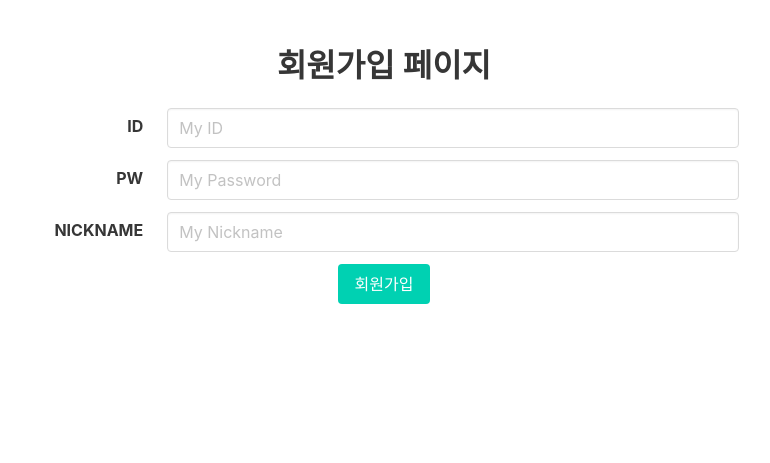
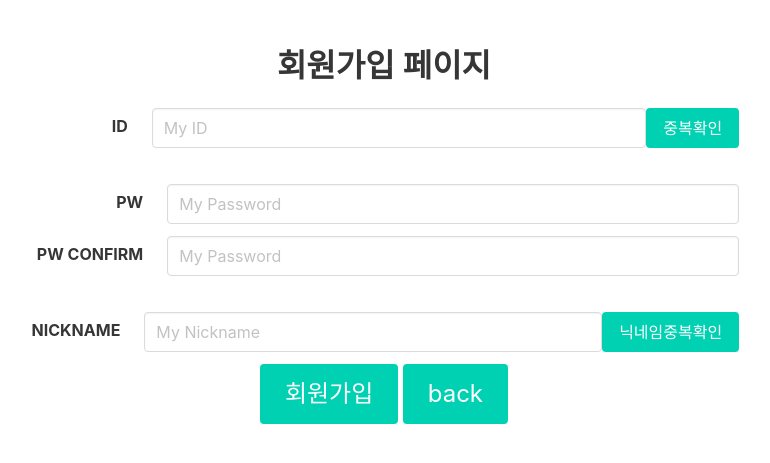
Before and after one commit to 99-gen11-w1-team2-fullStackMiniProject/main, a Flask app: template templates/signup.html in a window 1280 px wide. Shown: the top 463 px of the page, without its empty margins (256-1026 px from the left). Run offline with Flask 2, Linux system fonts and the light colour scheme; the template is opened without the code that fills it, so the values that code supplies are empty; some libraries are stand-ins or nearby versions.

Commit message:
로그인 회원가입 2차 완성 컴펌 받아야함

```diff
--- a/app.py
+++ b/app.py
@@ -1,11 +1,14 @@
 from flask import Flask, render_template, request, jsonify
 app = Flask(__name__)
+from pymongo import MongoClient
 
 import jwt #토큰생성용 패키지
 import datetime #시간관련 패키지
 import hashlib #해쉬함수용 패키지
 SECRET_KEY = 'SPARTA'
-
+client = MongoClient("mongodb+srv://test:sparta@cluster0.053coum.mongodb.net/?retryWrites=true&w=majority")
+db = client.cofee
+#디비내용
 @app.route('/')
 def home():
    return render_template('login.html')
@@ -20,8 +23,8 @@ def login():
 def register():
     return render_template('signup.html')
 
-
-@app.route('/api/register', methods=['POST'])
+#회원가입api
+@app.route('/api/signup', methods=['POST'])
 def api_register():
     id_receive = request.form['id_give']
     pw_receive = request.form['pw_give']
@@ -32,6 +35,12 @@ def api_register():
     db.user.insert_one({'id': id_receive, 'pw': pw_hash, 'nick': nickname_receive})
 
     return jsonify({'result': 'success'})
+#중복확인api
+@app.route('/api/confrepet', methods=['GET'])
+def api_confrepet():
+    nick_id_list = list(db.user.find({},{'_id':False,'pw':False}))
+
+    return jsonify({'nick_id_list': nick_id_list})
 
 #로그인 api
 @app.route('/api/login', methods=['POST'])
@@ -51,7 +60,7 @@ def api_login():
         # exp에는 만료시간을 넣어줍니다. 만료시간이 지나면, 시크릿키로 토큰을 풀 때 만료되었다고 에러가 납니다.
         payload = {
             'id': id_receive,
-            'exp': datetime.datetime.utcnow() + datetime.timedelta(seconds=5)
+            'exp': datetime.datetime.utcnow() + datetime.timedelta(minutes=10)
         }
         token = jwt.encode(payload, SECRET_KEY, algorithm='HS256')
 
--- a/templates/login.html
+++ b/templates/login.html
@@ -7,7 +7,6 @@
     <link rel="stylesheet" href="https://cdn.jsdelivr.net/npm/bulma@0.9.1/css/bulma.min.css">
     <script src="https://ajax.googleapis.com/ajax/libs/jquery/3.4.1/jquery.min.js"></script>
     <script src="https://cdnjs.cloudflare.com/ajax/libs/jquery-cookie/1.4.1/jquery.cookie.js"></script>
-
     <script>
         {% if msg %}
         alert("{{ msg }}")
--- a/templates/signup.html
+++ b/templates/signup.html
@@ -11,12 +11,43 @@
     <script src="https://cdnjs.cloudflare.com/ajax/libs/jquery-cookie/1.4.1/jquery.cookie.js"></script>
 
     <script>
-        // 간단한 회원가입 함수입니다.
         // 아이디, 비밀번호, 닉네임을 받아 DB에 저장합니다.
-        function register() {
+        //아이디 중복확인, 비밀번호 확인
+        function check_id(){
+            let id = $('#userid').val()
+            $.ajax({
+                type:"GET",
+                url:"/api/confrepet",
+                data:{},
+                success:function(response){
+                    let id_list = response['nick_id_list']
+                    if(id_list.length==0){
+                        $('#idcheck').val("check")
+                    }
+                    for (let i = 0; i < id_list.length; i++) {
+                        if (id != id_list[i]['id']) {
+                            $('#idcheck').val("check")
+                        } else {
+                            $('#idcheck').val("uncheck")
+                            alert("동일한 아이디가 있습니다")
+                            break;
+                        }
+                    }
+                    if($('#idcheck').val() == "check"){
+                        alert("사용가능합니다")
+                    }
+
+
+                }
+            })
+        }
+        function signup() {
+            let userpw = $('#userpw').val()
+            let re_userpw = $('#re_userpw').val()
+            if(userpw == re_userpw && $('#idcheck').val() == "check") {
                 $.ajax({
                     type: "POST",
-                url: "/api/register",
+                    url: "/api/signup",
                     data: {
                         id_give: $('#userid').val(),
                         pw_give: $('#userpw').val(),
@@ -31,14 +62,43 @@
                         }
                     }
                 })
+            }else{
+                alert("비밀번호가 다르거나 아이디중복확인이필요")
             }
-
+        }
+        function check_nick(){
+            let nick = $('#usernick').val()
+            $.ajax({
+                type:"GET",
+                url:"/api/confrepet",
+                data:{},
+                success:function(response){
+                    let nick_list = response['nick_id_list']
+                    if(nick_list.length==0){
+                        $('#nickcheck').val("check")
+                    }
+                    for (let i = 0; i < nick_list.length; i++) {
+                        if (nick != nick_list[i]['nick']) {
+                            $('#nickcheck').val("check")
+                        } else {
+                            $('#nickcheck').val("uncheck")
+                            alert("동일한 닉네임이 있습니다")
+                            break;
+                        }
+                    }
+                    if($('#nickcheck').val() == "check"){
+                        alert("사용가능합니다")
+                    }
+                }
+            })
+        }
     </script>
 </head>
 <body>
     <div class="section has-text-centered">
         <h1 class="title">회원가입 페이지</h1>
         <div class="container" style="width:60%">
+            <!--아이디-->
             <div class="field is-horizontal">
                 <div class="field-label is-normal">
                     <label class="label" for="userid">ID</label>
@@ -48,10 +108,15 @@
                         <div class="control">
                             <input type="text" class="input" id="userid" aria-describedby="emailHelp"
                                    placeholder="My ID">
+                            <input type="hidden" class="input" id="idcheck" value="uncheck">
                         </div>
                     </div>
                 </div>
+                <button class="button is-normal is-primary" onclick="check_id()">중복확인</button>
+
             </div>
+            </br>
+            <!--비민번호-->
             <div class="field is-horizontal">
                 <div class="field-label is-normal">
                     <label class="label" for="userpw">PW</label>
@@ -66,17 +131,35 @@
             </div>
             <div class="field is-horizontal">
                 <div class="field-label is-normal">
+                    <label class="label" for="userpw">PW CONFIRM</label>
+                </div>
+                <div class="field-body">
+                    <div class="field">
+                        <div class="control">
+                            <input type="password" class="input" id="re_userpw" placeholder="My Password">
+                        </div>
+                    </div>
+                </div>
+            </div>
+            </br>
+            <!--닉네임-->
+            <div class="field is-horizontal">
+                <div class="field-label is-normal">
                     <label class="label" for="usernick">NICKNAME</label>
                 </div>
                 <div class="field-body">
                     <div class="field">
                         <div class="control">
                             <input type="text" class="input" id="usernick" placeholder="My Nickname">
+                            <input type="hidden" class="input" id="nickcheck" value="uncheck">
                         </div>
                     </div>
                 </div>
+                <button class="button is-normal is-primary" onclick="check_nick()">닉네임중복확인</button>
             </div>
-        <button class="button is-primary" onclick="register()">회원가입</button>
+            <!--버튼-->
+            <button class="button is-large is-primary" onclick="signup()">회원가입</button>
+            <button class="button is-large is-primary" onclick="location.hreg='/login'">back</button>
         </div>
     </div>
 </body>
```
Lines whose indentation alone changed are shown as unchanged.
